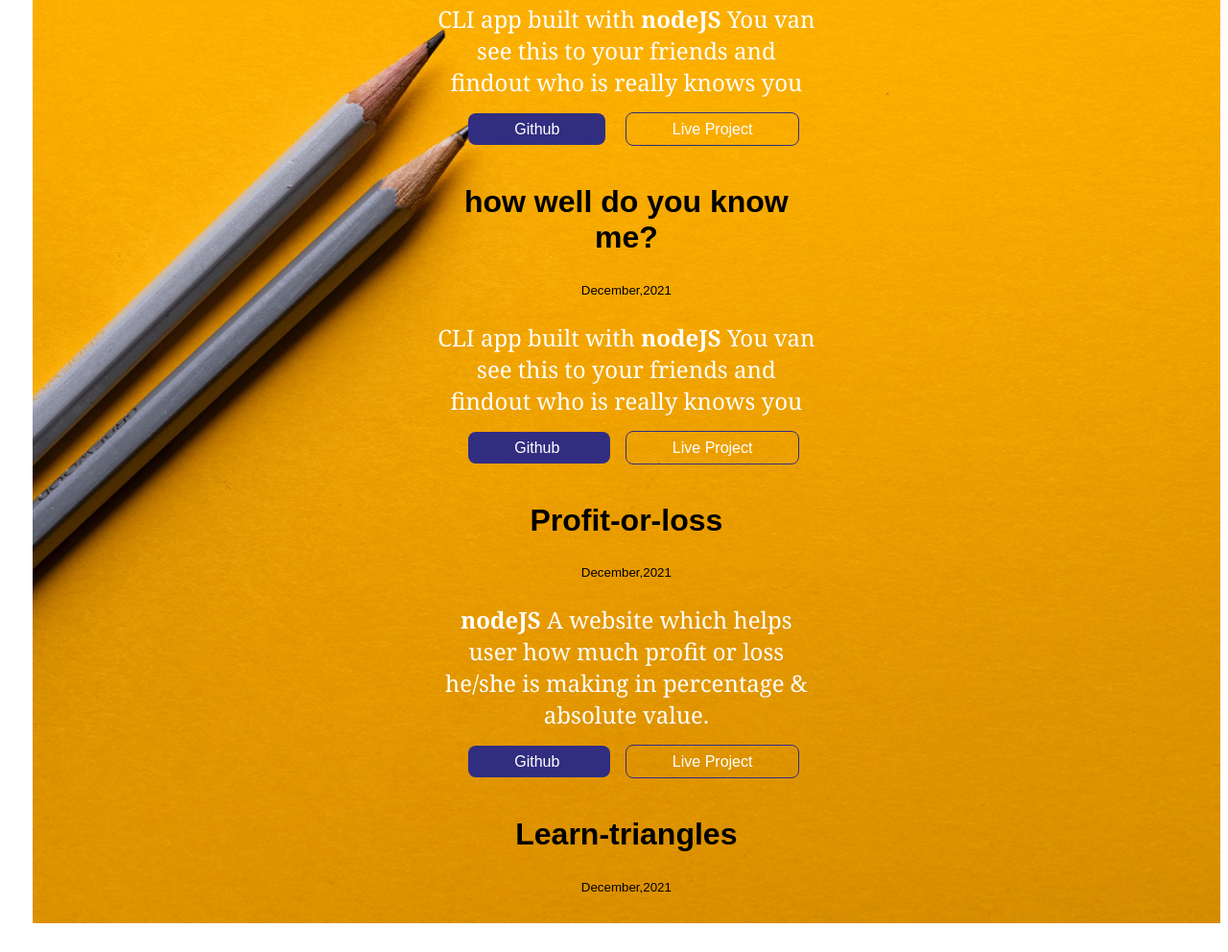
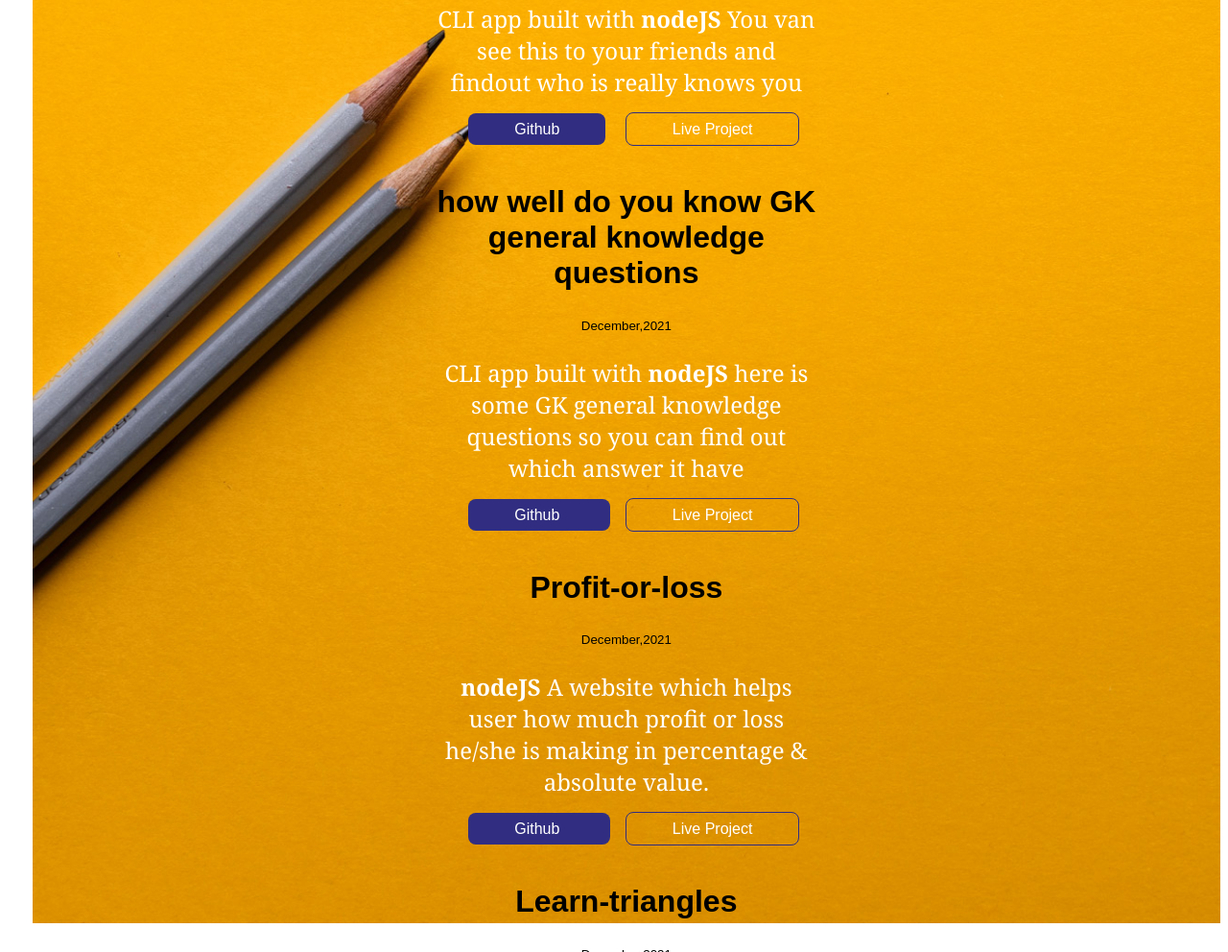
Before and after one commit to Sanngeeta/portfolio, a plain HTML site: page project.html in a window 1280 px wide. Shown: the part 1124-2116 px from the top of the page at 96% size. Drawn offline with Linux system fonts and the light colour scheme.

Commit message:
DOCE-in project file did some changes

```diff
--- a/project.html
+++ b/project.html
@@ -54,10 +54,9 @@
 
 
             <div class="container-center">
-                <h1>how well do you know me?</h1>
+                <h1>how well do you know GK general knowledge questions</h1>
                 <small>December,2021</small>
-                <p>CLI app built with <strong>nodeJS</strong> You van see this to your friends and findout who is really
-                    knows you</p>
+                <p>CLI app built with <strong>nodeJS</strong> here is some GK general knowledge questions so you can find out which answer it have</p>
                 <a class='link link-Primary' href="https://github.com/Sanngeeta/CLI-APP-2">Github
                 </a>
                 <a class='link link-Secondary' href=" https://replit.com/@sangeetaPaswan/CLI-game?embed=1&output=1">Live
```
